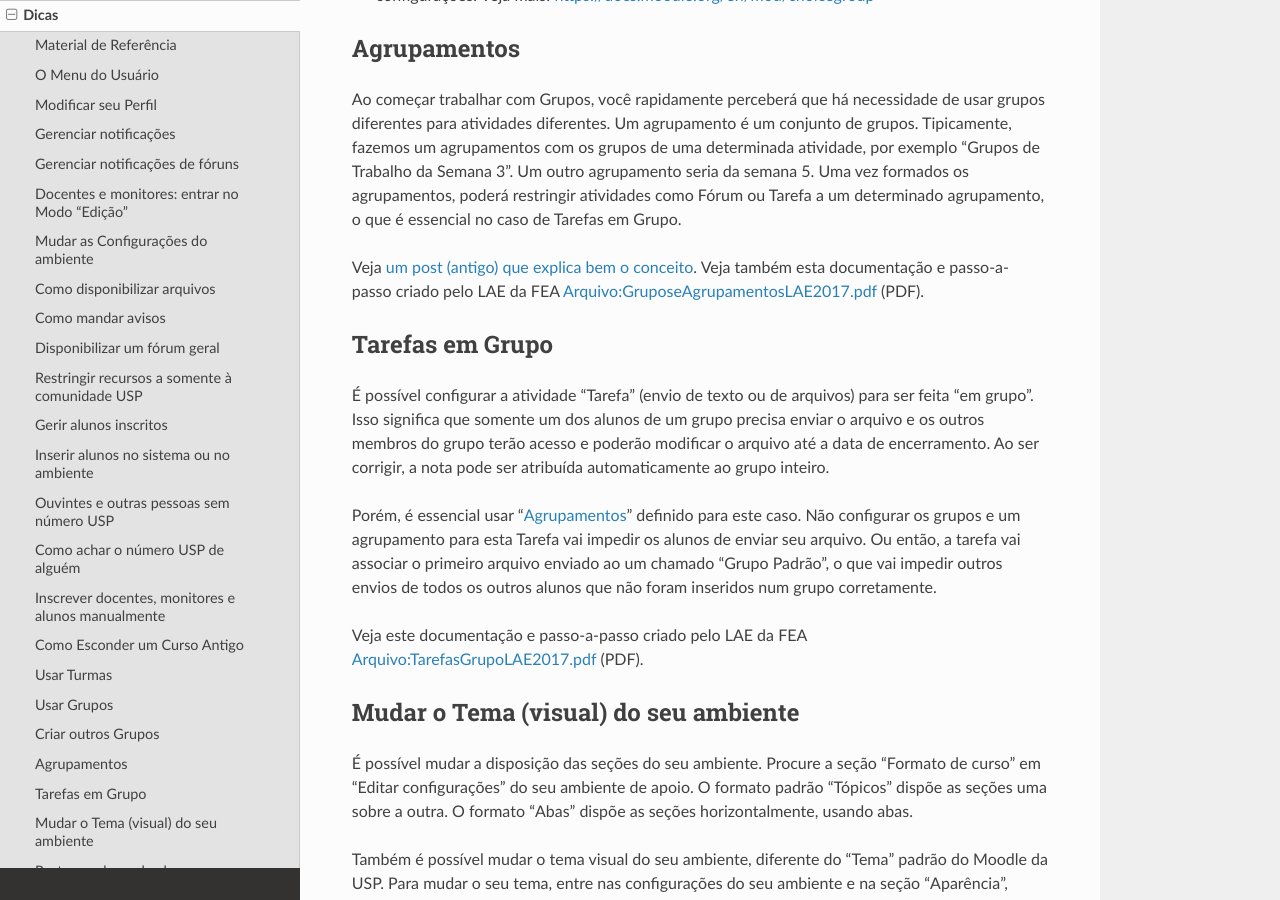
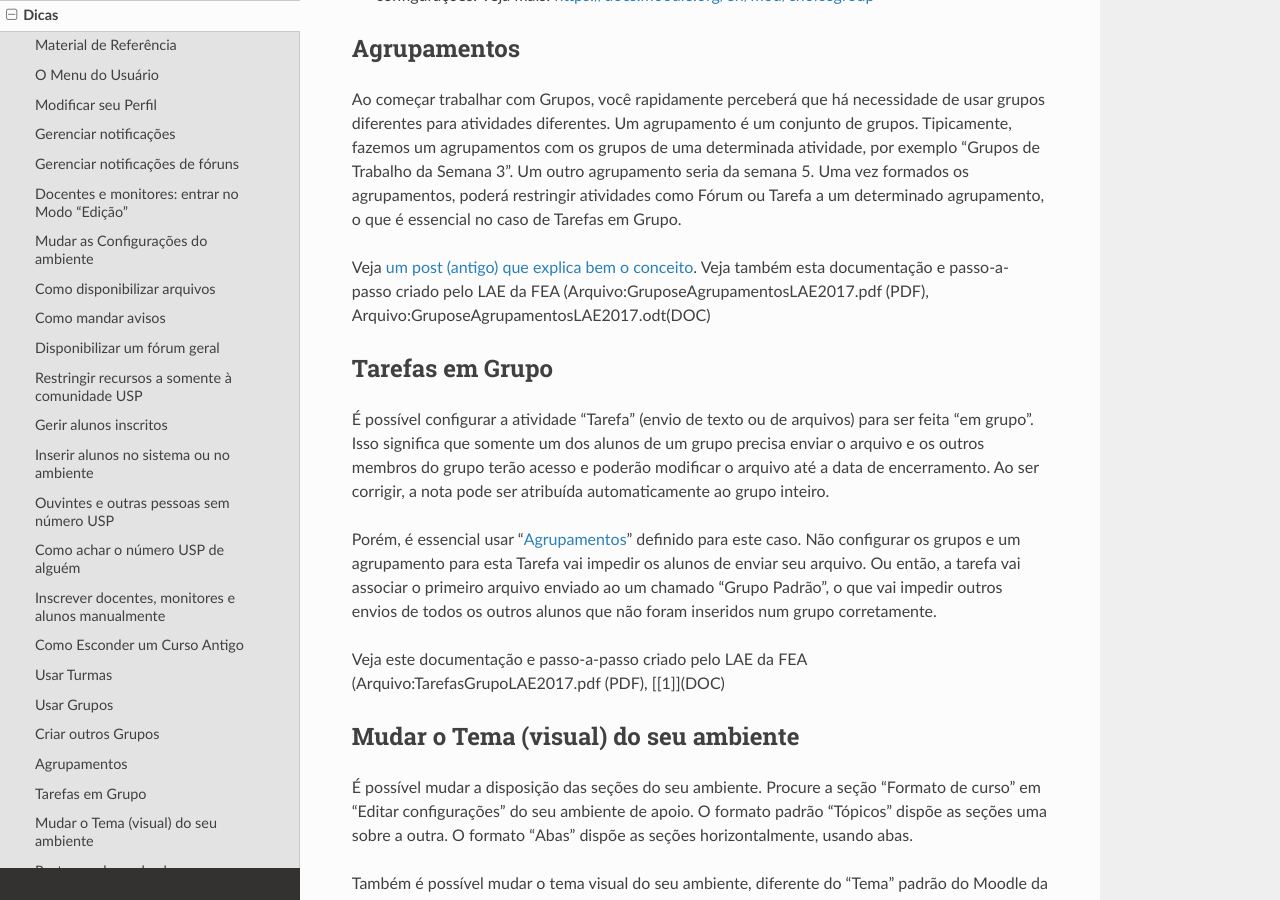
Before and after one commit to atp/atp-moodle-docs, a Sphinx documentation site: the page built from docs/dicas.rst, in a window 1280 px wide and 900 px high, scrolled down 12025 px. Built offline with Sphinx 7.4.7 and the Read the Docs theme 2.0.0, drawn with Linux system fonts in a browser that asks for light colours; some of the changed text lies outside the part shown.

Commit message:
Revert "Adicao de PDFs na pagina dicas"
This reverts commit fbcad88353346114114b9dd5a12617e07c104e7e.

```diff
--- a/docs/dicas.rst
+++ b/docs/dicas.rst
@@ -284,7 +284,7 @@ Agrupamentos
 ------------
 Ao começar trabalhar com Grupos, você rapidamente perceberá que há necessidade de usar grupos diferentes para atividades diferentes. Um agrupamento é um conjunto de grupos. Tipicamente, fazemos um agrupamentos com os grupos de uma determinada atividade, por exemplo "Grupos de Trabalho da Semana 3". Um outro agrupamento seria da semana 5. Uma vez formados os agrupamentos, poderá restringir atividades como Fórum ou Tarefa a um determinado agrupamento, o que é essencial no caso de Tarefas em Grupo.
 
-Veja `um post (antigo) que explica bem o conceito`_. Veja também esta documentação e passo-a-passo criado pelo LAE da FEA `Arquivo:GruposeAgrupamentosLAE2017.pdf`_ (PDF).
+Veja `um post (antigo) que explica bem o conceito`_. Veja também esta documentação e passo-a-passo criado pelo LAE da FEA (Arquivo:GruposeAgrupamentosLAE2017.pdf (PDF), Arquivo:GruposeAgrupamentosLAE2017.odt(DOC)
 
 Tarefas em Grupo
 ----------------
@@ -292,7 +292,7 @@ Tarefas em Grupo
 
 Porém, é essencial usar "`Agrupamentos`_" definido para este caso. Não configurar os grupos e um agrupamento para esta Tarefa vai impedir os alunos de enviar seu arquivo. Ou então, a tarefa vai associar o primeiro arquivo enviado ao um chamado "Grupo Padrão", o que vai impedir outros envios de todos os outros alunos que não foram inseridos num grupo corretamente.
 
-Veja este documentação e passo-a-passo criado pelo LAE da FEA `Arquivo:TarefasGrupoLAE2017.pdf`_ (PDF).
+Veja este documentação e passo-a-passo criado pelo LAE da FEA (Arquivo:TarefasGrupoLAE2017.pdf (PDF), [[1]](DOC)
 
 Mudar o Tema (visual) do seu ambiente
 -------------------------------------
@@ -329,7 +329,7 @@ Há duas possibilidades:
      1. (Recomendado) acrescente uma atividade do tipo "Tarefa" no seu ambiente. Nas configurações, na seção "Tipos de envio", des-selecione tudo. Isto quer dizer que aluno não vai enviar nada, mas vai usar esta ferramenta para enviar as notas. Os alunos terão acesso via a Tarefa, e também via o link "Quadro de notas".
      2. Ou, use o link "Administração" > "Configuração do Livro de Notas" para "Adicionar um item de nota". Depois na aba "Ver" ou no link "Relatório de notas" pode "Ativar edição" e colocar as notas diretamente no "Quadro de Notas".
 
-Há outra documentação do "Quadro de Notas", um pouco desatualizada: `o que é o quadro de notas, como organizar, como exportar e como importar notas a partir de uma planilha`_ (para divulgar os resultados de uma prova, por exemplo) .
+Há outra documentação do "Quadro de Notas", um pouco desatualizada: o que é o quadro de notas, como organizar, como exportar e como importar notas a partir de uma planilha (para divulgar os resultados de uma prova, por exemplo) .
 
 Mudar papel para
 ----------------
@@ -357,6 +357,7 @@ Alunos que trancaram uma disciplina (no Júpiter, por exemplo) não serão tirad
 	:align: center
 	:scale: 75
 
+
 .. _`Learn Moodle 3.5`: https://www.youtube.com/watch?v=-0H9HLv41vY&list=PLxcO_MFWQBDehWp4JRrMqUkC-60RBGTs0
 .. _`documentação oficial`: http://docs.moodle.org/
 .. _`FAQ`: https://docs.moodle.org/en/About_Moodle_FAQ
```
Also changed, not shown: other parts of docs/dicas.rst (+0 -3 lines), 2 other files.
